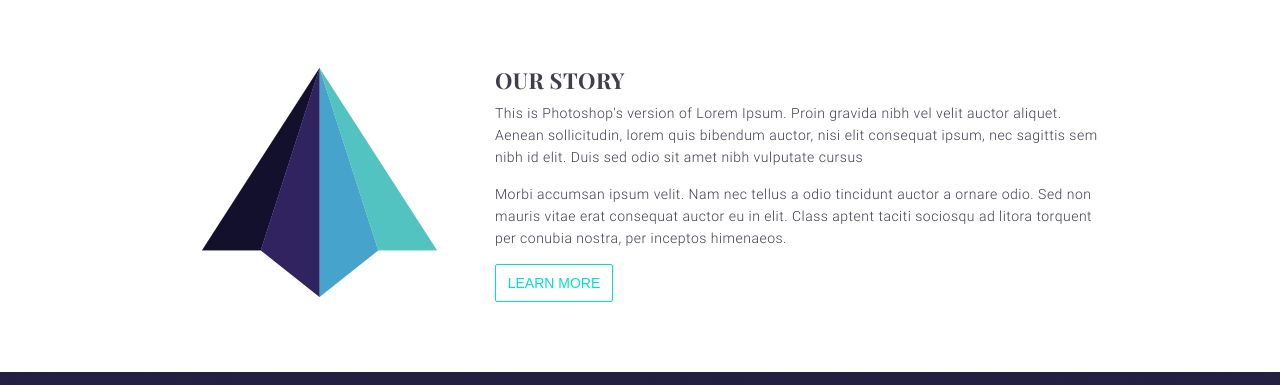
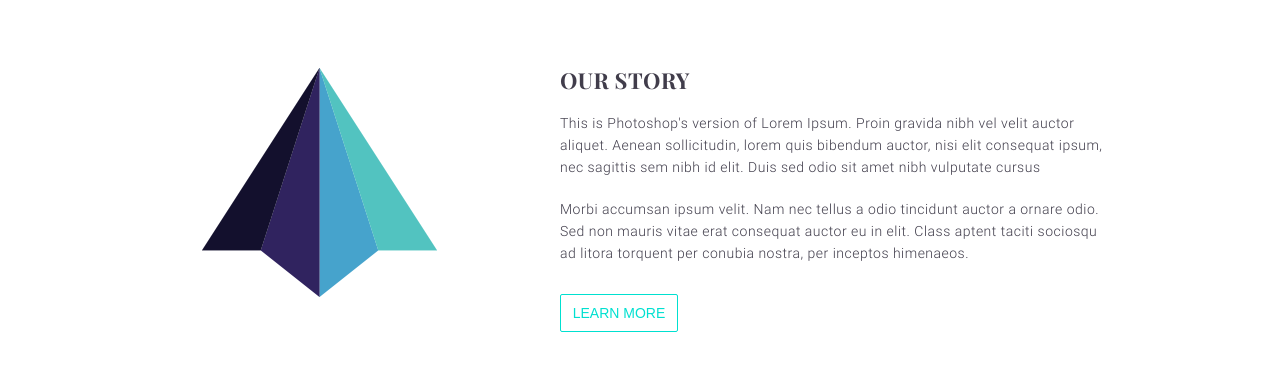
Before and after one commit to sklalaludek/Tajam, a website: page index.html in a window 1280 px wide. Shown: the part 602-987 px from the top of the page. Drawn offline with Linux system fonts and the light colour scheme.

Commit message:
add different padding and margin to elements in about, expertise and projects sections

```diff
--- a/index.html
+++ b/index.html
@@ -107,7 +107,7 @@
                 <figure class="col-sx-12 col-sm-12 col-md-4 col-lg-4 animation slide-in slide-in-left">
                     <img src="images/artboard.png" alt="artbord" class="about-img">
                 </figure>
-                <div class="col-sm-12 col-md-8 col-lg-8 animation slide-in slide-in-right">
+                <div class="col-sm-12 col-md-8 col-lg-8 animation about-text slide-in slide-in-right">
                     <h3>our story</h3>
                     <p>This is Photoshop's version  of Lorem Ipsum. Proin gravida nibh vel velit auctor aliquet. Aenean sollicitudin, lorem quis bibendum auctor, nisi elit consequat ipsum, nec sagittis sem nibh id elit. Duis sed odio sit amet nibh vulputate cursus</p>
                     <p>Morbi accumsan ipsum velit. Nam nec tellus a odio tincidunt auctor a ornare odio. Sed non  mauris vitae erat consequat auctor eu in elit. Class aptent taciti sociosqu ad litora torquent per conubia nostra, per inceptos himenaeos.</p>
--- a/scss/partials/_about.scss
+++ b/scss/partials/_about.scss
@@ -10,13 +10,17 @@
         font-weight: 700;
         color: rgb(65, 61, 75);
         margin-top: 50px;
+        margin-bottom: 20px;
     }
     p {
         font-family: $mainFontFamily;
         font-size: 0.875rem;
         font-weight: 300;
         color: $paragraphGray;
-        margin-bottom: 15px;
+        margin-bottom: 20px;
+        &:last-of-type {
+            margin-bottom: 30px;
+        }
     }
     .button {
         display: block;
@@ -71,3 +75,11 @@
         }
     }
 }
+
+@media screen and (min-width: 992px) {
+    #about {
+        .about-text {
+            padding-left: 80px;
+        }
+    }
+}
--- a/scss/partials/_expertise.scss
+++ b/scss/partials/_expertise.scss
@@ -1,6 +1,6 @@
 #expertise {
     padding-top: 20px;
-    padding-bottom: 40px;
+    padding-bottom: 70px;
     text-align: center;
     h3 {
         font-size: 1.375rem;
--- a/scss/partials/_projects.scss
+++ b/scss/partials/_projects.scss
@@ -72,7 +72,7 @@
             transform: scale(1.15);
         }
         figcaption {
-            padding: 20px;
+            padding: 15px;
             text-align: center;
             display: flex;
             justify-content: center;
```
Also changed, not shown: css/main.css.
